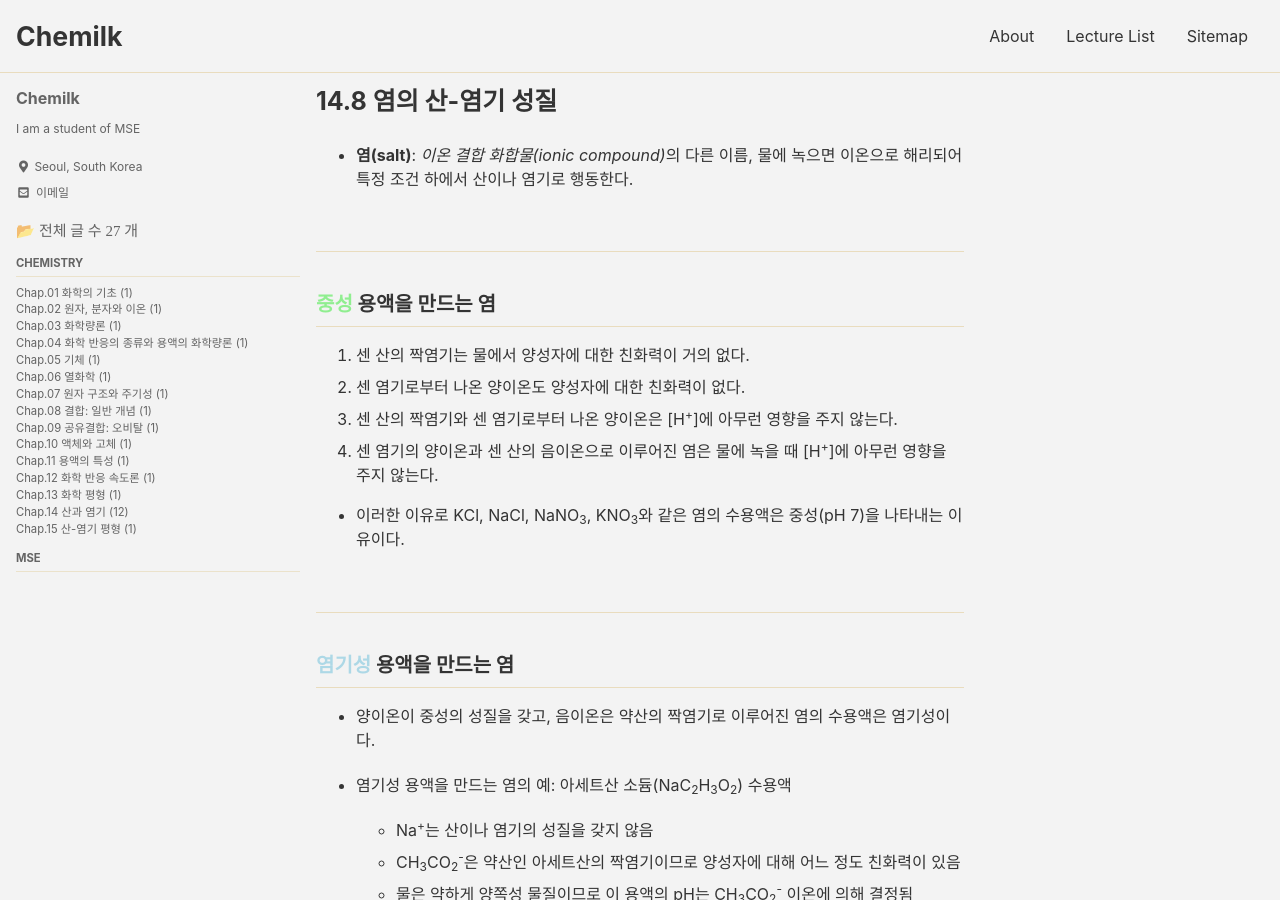
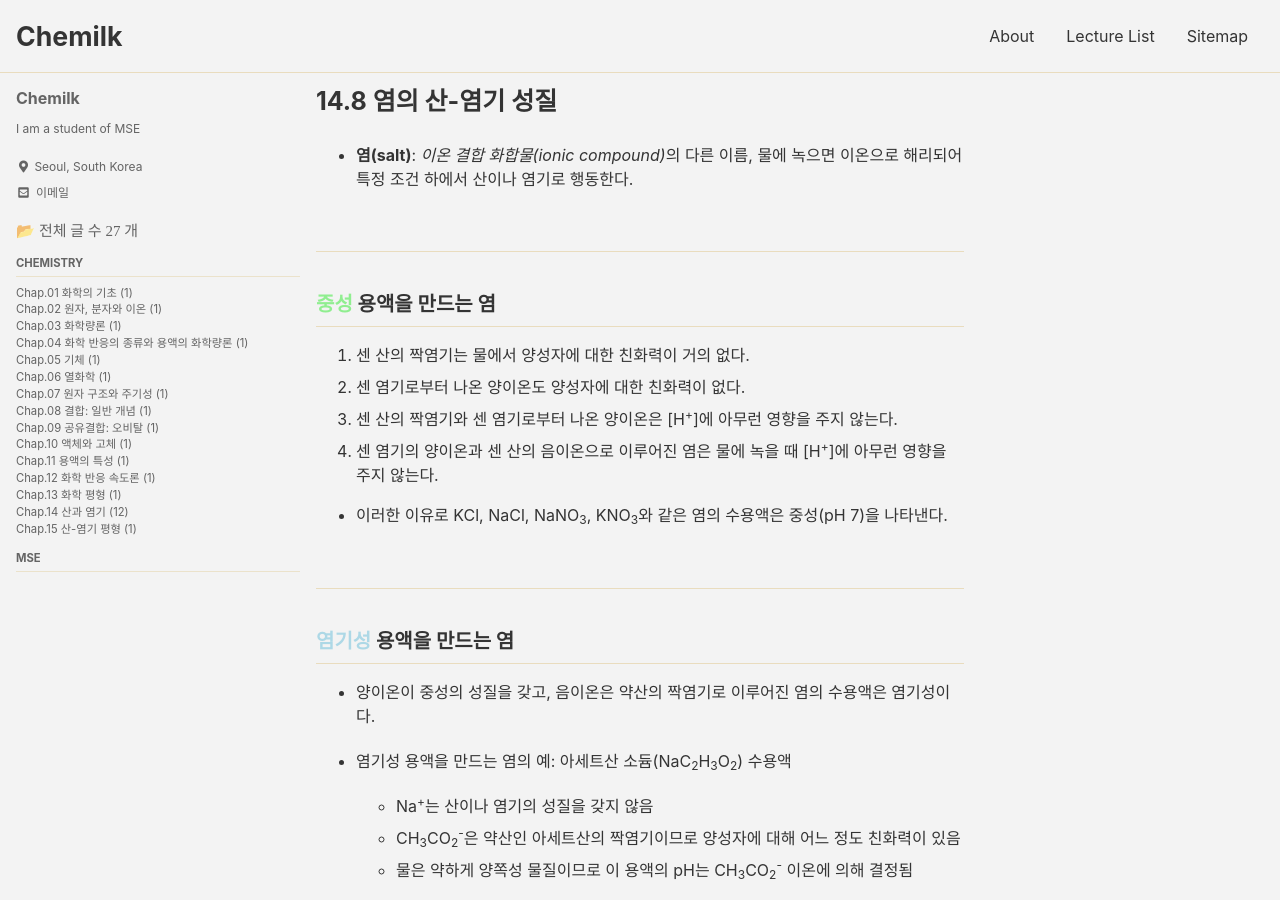
Before and after one commit to NNotizz/NNotizz.github.io, a Jekyll site: the page built from _posts/Chemistry/C14/2021-11-09-14-08-염의산-염기성질.md, in a window 1280 px wide and 900 px high. Built offline with Jekyll 4.4.1, drawn with Linux system fonts in a browser that asks for light colours; cached includes are drawn as plain includes; formulas are drawn with MathJax 3; comment, search, counter and statistics services are not loaded.

Commit message:
Update 2021-11-09-14-08-염의산-염기성질.md

```diff
--- a/_posts/Chemistry/C14/2021-11-09-14-08-염의산-염기성질.md
+++ b/_posts/Chemistry/C14/2021-11-09-14-08-염의산-염기성질.md
@@ -26,7 +26,7 @@ use_math: true
 3. 센 산의 짝염기와 센 염기로부터 나온 양이온은 [H<sup>+</sup>]에 아무런 영향을 주지 않는다.
 4. 센 염기의 양이온과 센 산의 음이온으로 이루어진 염은 물에 녹을 때 [H<sup>+</sup>]에 아무런 영향을 주지 않는다.
 
-- 이러한 이유로 KCl, NaCl, NaNO<sub>3</sub>, KNO<sub>3</sub>와 같은 염의 수용액은 중성(pH 7)을 나타내는 이유이다.
+- 이러한 이유로 KCl, NaCl, NaNO<sub>3</sub>, KNO<sub>3</sub>와 같은 염의 수용액은 중성(pH 7)을 나타낸다.
 
 <br/>
 
```
